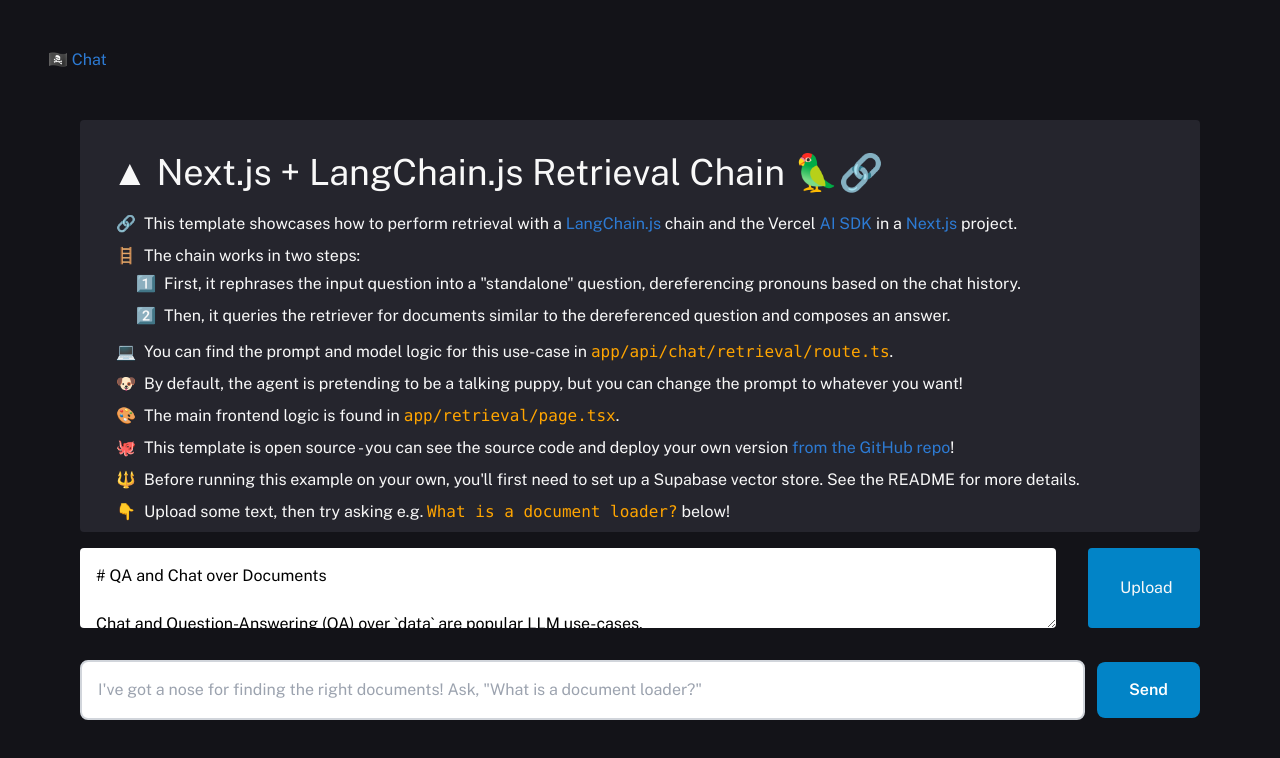
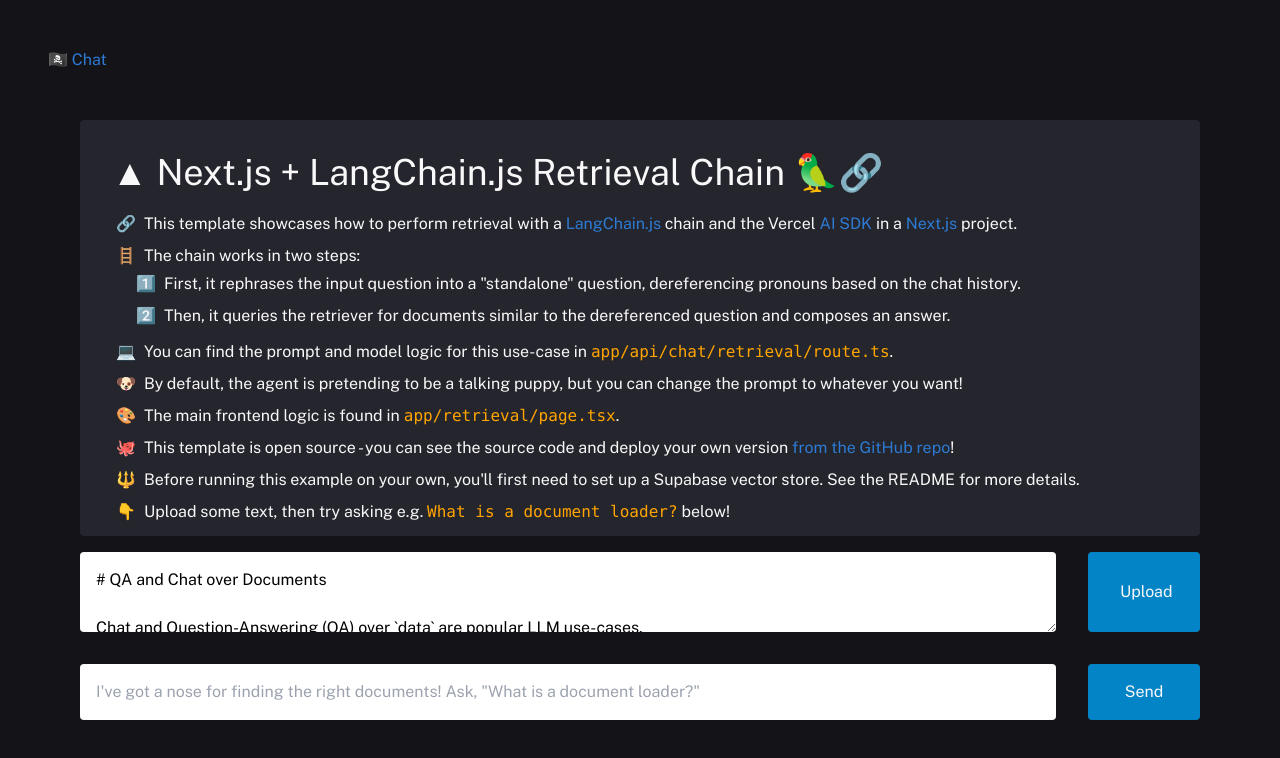
Before and after one commit to chunyoupeng/rise-chat, a Next.js app: page /retrieval in a window 1280 px wide. Shown: the top 758 px of the page. Built offline with nearby package versions, Linux system fonts and the light colour scheme.

Commit message:
Revert "change tailwincss format"
This reverts commit afeadf706b85ff6b39efea43d7f5ba6f047faa1d.

```diff
--- a/components/ChatWindow.tsx
+++ b/components/ChatWindow.tsx
@@ -129,46 +129,26 @@
 
       {messages.length === 0 && ingestForm}
 
-
       <form onSubmit={sendMessage} className="flex w-full flex-col">
         <div className="flex">
           {intemediateStepsToggle}
         </div>
-  <div className="flex items-center w-full mt-4 space-x-3">
+        <div className="flex w-full mt-4">
           <input
-      className="flex-grow p-4 text-gray-700 bg-white border-2 border-gray-300 rounded-lg focus:outline-none focus:border-sky-500 transition-colors"
+            className="grow mr-8 p-4 rounded"
             value={input}
             placeholder={placeholder ?? "What's it like to be a pirate?"}
             onChange={handleInputChange}
           />
-    <button
-      type="submit"
-      className="flex-shrink-0 px-8 py-4 font-semibold text-white transition-colors bg-sky-600 rounded-lg hover:bg-sky-700 focus:outline-none focus:ring-4 focus:ring-sky-300"
-    >
-      <div
-        role="status"
-        className={`${
-          chatEndpointIsLoading || intermediateStepsLoading ? "" : "hidden"
-        } flex justify-center`}
-      >
-        <svg
-          aria-hidden="true"
-          className="w-6 h-6 text-white animate-spin fill-sky-800"
-          viewBox="0 0 100 101"
-          fill="none"
-          xmlns="http://www.w3.org/2000/svg"
-        >
-          {/* SVG paths remain the same */}
+          <button type="submit" className="shrink-0 px-8 py-4 bg-sky-600 rounded w-28">
+            <div role="status" className={`${(chatEndpointIsLoading || intermediateStepsLoading) ? "" : "hidden"} flex justify-center`}>
+              <svg aria-hidden="true" className="w-6 h-6 text-white animate-spin dark:text-white fill-sky-800" viewBox="0 0 100 101" fill="none" xmlns="http://www.w3.org/2000/svg">
+                  <path d="M100 50.5908C100 78.2051 77.6142 100.591 50 100.591C22.3858 100.591 0 78.2051 0 50.5908C0 22.9766 22.3858 0.59082 50 0.59082C77.6142 0.59082 100 22.9766 100 50.5908ZM9.08144 50.5908C9.08144 73.1895 27.4013 91.5094 50 91.5094C72.5987 91.5094 90.9186 73.1895 90.9186 50.5908C90.9186 27.9921 72.5987 9.67226 50 9.67226C27.4013 9.67226 9.08144 27.9921 9.08144 50.5908Z" fill="currentColor"/>
+                  <path d="M93.9676 39.0409C96.393 38.4038 97.8624 35.9116 97.0079 33.5539C95.2932 28.8227 92.871 24.3692 89.8167 20.348C85.8452 15.1192 80.8826 10.7238 75.2124 7.41289C69.5422 4.10194 63.2754 1.94025 56.7698 1.05124C51.7666 0.367541 46.6976 0.446843 41.7345 1.27873C39.2613 1.69328 37.813 4.19778 38.4501 6.62326C39.0873 9.04874 41.5694 10.4717 44.0505 10.1071C47.8511 9.54855 51.7191 9.52689 55.5402 10.0491C60.8642 10.7766 65.9928 12.5457 70.6331 15.2552C75.2735 17.9648 79.3347 21.5619 82.5849 25.841C84.9175 28.9121 86.7997 32.2913 88.1811 35.8758C89.083 38.2158 91.5421 39.6781 93.9676 39.0409Z" fill="currentFill"/>
               </svg>
               <span className="sr-only">Loading...</span>
             </div>
-      <span
-        className={`${
-          chatEndpointIsLoading || intermediateStepsLoading ? "hidden" : ""
-        }`}
-      >
-        Send
-      </span>
+            <span className={(chatEndpointIsLoading || intermediateStepsLoading) ? "hidden" : ""}>Send</span>
           </button>
         </div>
       </form>
```
Lines whose indentation alone changed are shown as unchanged.
